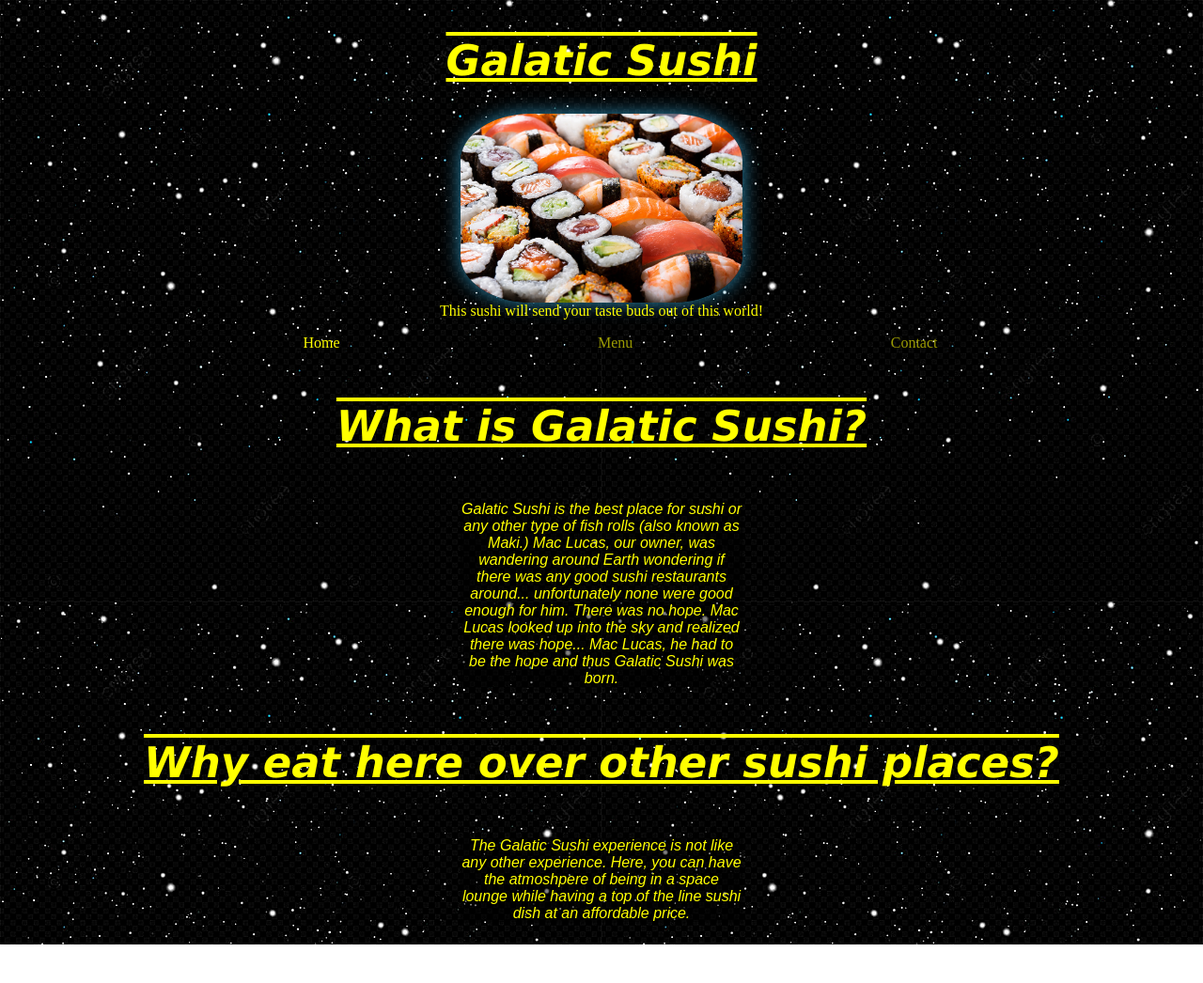
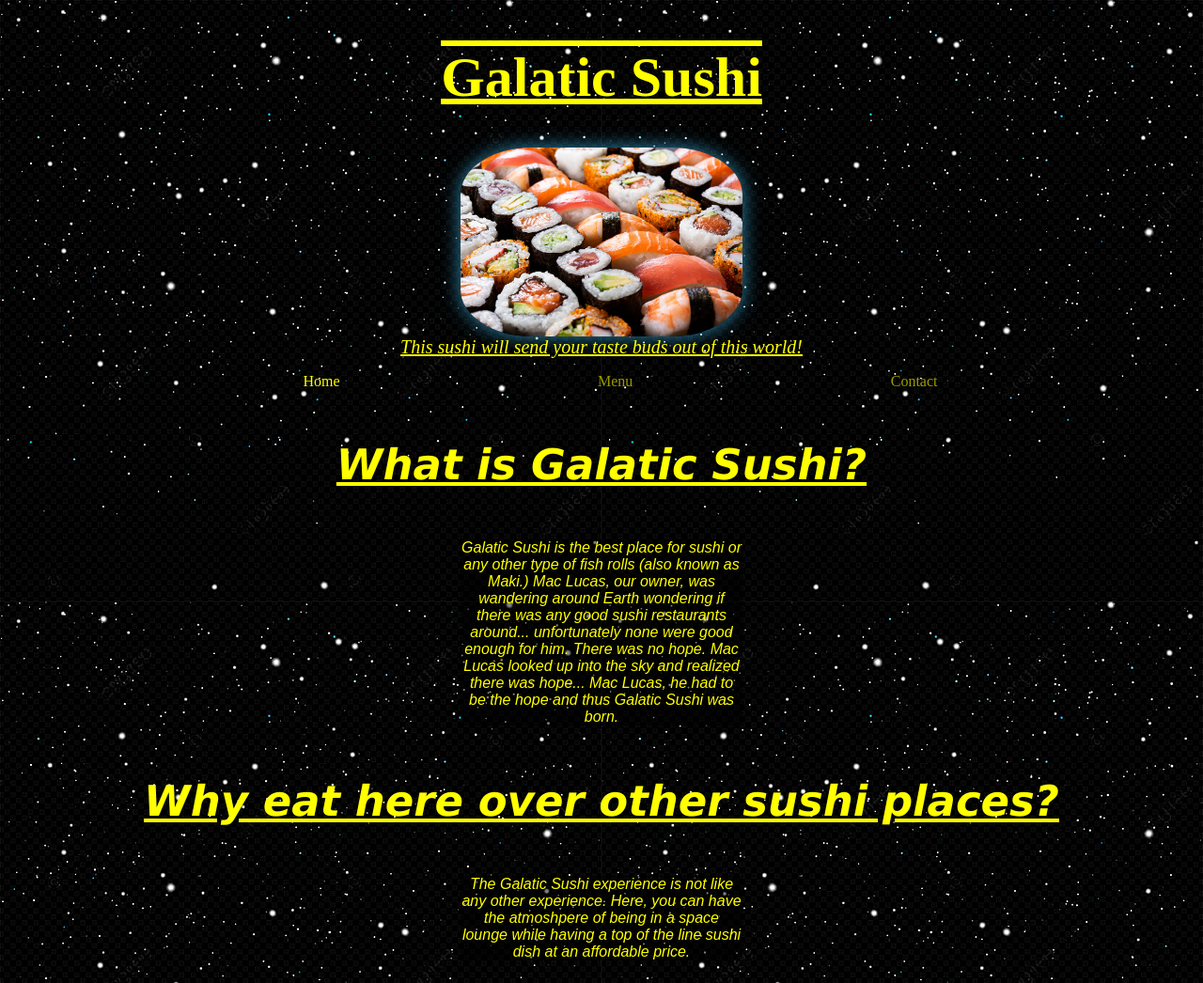
Before and after one commit to HeyJarhead/Restaurant-Page, a website built with webpack: page dist/index.html in a window 1280 px wide. Shown: the whole page at 94% size. Before the commit the page ends 1005 px from the top, so only its background shows below. Built offline with nearby package versions, Linux system fonts and the light colour scheme.

```diff
--- a/src/main-load.js
+++ b/src/main-load.js
@@ -3,7 +3,7 @@
 import './style.css';
 function loadHeader()  {
     const header = document.createElement('h1');
-    header.className = "header";
+    header.className = "header-main";
     header.textContent = "Galatic Sushi";
     return header;
 }
@@ -17,6 +17,7 @@
 
 function loadDescription() {
     const description = document.createElement('div');
+    description.className = "description";
     description.innerHTML = "This sushi will send your taste buds out of this world!"
     return description;
 }
--- a/src/style.css
+++ b/src/style.css
@@ -35,13 +35,20 @@
     font-style: italic;;
     font-size: 45px;
     text-align: center;
-    text-decoration: underline overline;
+    text-decoration: underline;
     /* background-color: rgba(253, 249, 6, 0.233); */
 
 }
 .header-name{
     margin-bottom: 5px;
     margin-top: 20px;
+}
+.lucas{
+    margin-top: 45px;
+}
+.header-main{
+    font-size: 60px;
+    text-decoration: underline overline;
 }
 .description{
     font-size: 20px;
```
